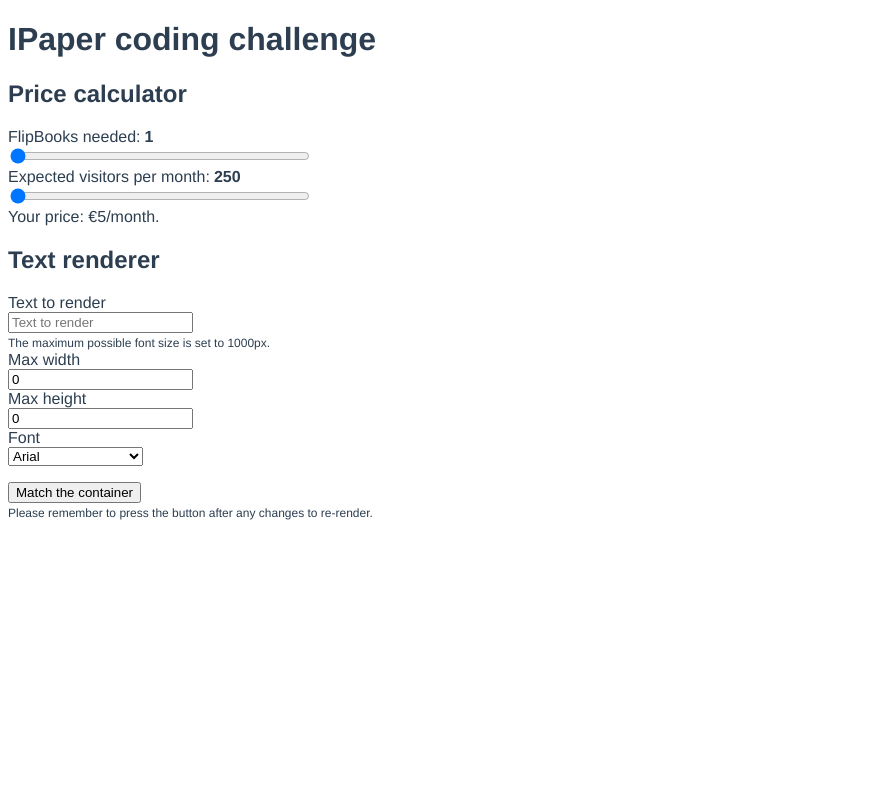
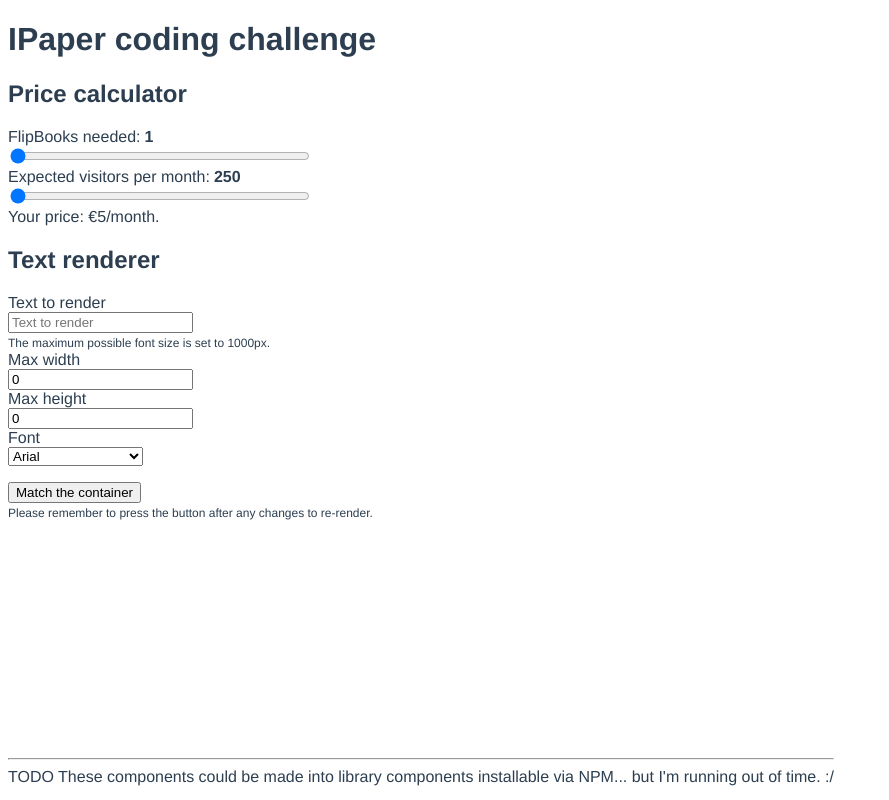
Before and after one commit to jacobg213/ipaper-challenge, a Vue app: page / in a window 1280 px wide. Shown: the whole page, without its empty margins (0-889 px from the left). Built offline with nearby package versions, Linux system fonts and the light colour scheme.

Commit message:
Add TODOs and update readme

```diff
--- a/src/App.vue
+++ b/src/App.vue
@@ -2,6 +2,12 @@
   <div id="app">
     <h1>IPaper coding challenge</h1>
     <IpChallengeWrapper />
+    <footer>
+      <hr>
+      <span>
+        TODO These components could be made into library components installable via NPM... but I'm running out of time. :/
+      </span>
+    </footer>
   </div>
 </template>
 
@@ -24,4 +30,11 @@
   -moz-osx-font-smoothing: grayscale;
   color: #2c3e50;
 }
+
+footer {
+  background: white;
+  position: fixed;
+  bottom: 0;
+  height: 50px;
+}
 </style>
--- a/src/components/IpChallengeWrapper.vue
+++ b/src/components/IpChallengeWrapper.vue
@@ -1,5 +1,5 @@
 <template>
-  <div>
+  <div class="container">
     <h2>Price calculator</h2>
     <IpPriceCalculator />
     <h2>Text renderer</h2>
@@ -40,4 +40,8 @@
 a {
   color: #42b983;
 }
+
+.container {
+  margin-bottom: 50px;
+}
 </style>
--- a/src/components/IpPriceCalculator.vue
+++ b/src/components/IpPriceCalculator.vue
@@ -56,6 +56,7 @@
   private price = 5;
   private visitorsIncluded = 0;
 
+  // TODO If I was to make this a real thing I would make tiers inputs with default values;
   private flipBookTiers: FlipBookTier[] = [
     {
       minimumFlipBooks: 1,
@@ -94,6 +95,8 @@
       pricePerThousand: 0.75
     }
   ];
+  // TODO This could be an input as well.
+  private static VISITOR_TIER_STEP = 1000;
 
   recalculate(event?: Event, changedRange?: ChangedRange): void {
     if (event && changedRange) {
@@ -145,7 +148,7 @@
       for (
         let extraVisitors = extraVisitorsNeeded;
         extraVisitors > 0;
-        extraVisitors -= 1000
+        extraVisitors -= IpPriceCalculator.VISITOR_TIER_STEP
       ) {
         const currentVisitorsTier = this.extraVisitorsTiers.find(
           tier =>
```
Also changed, not shown: 1 other file (tests, documents, lock files or other folders).
